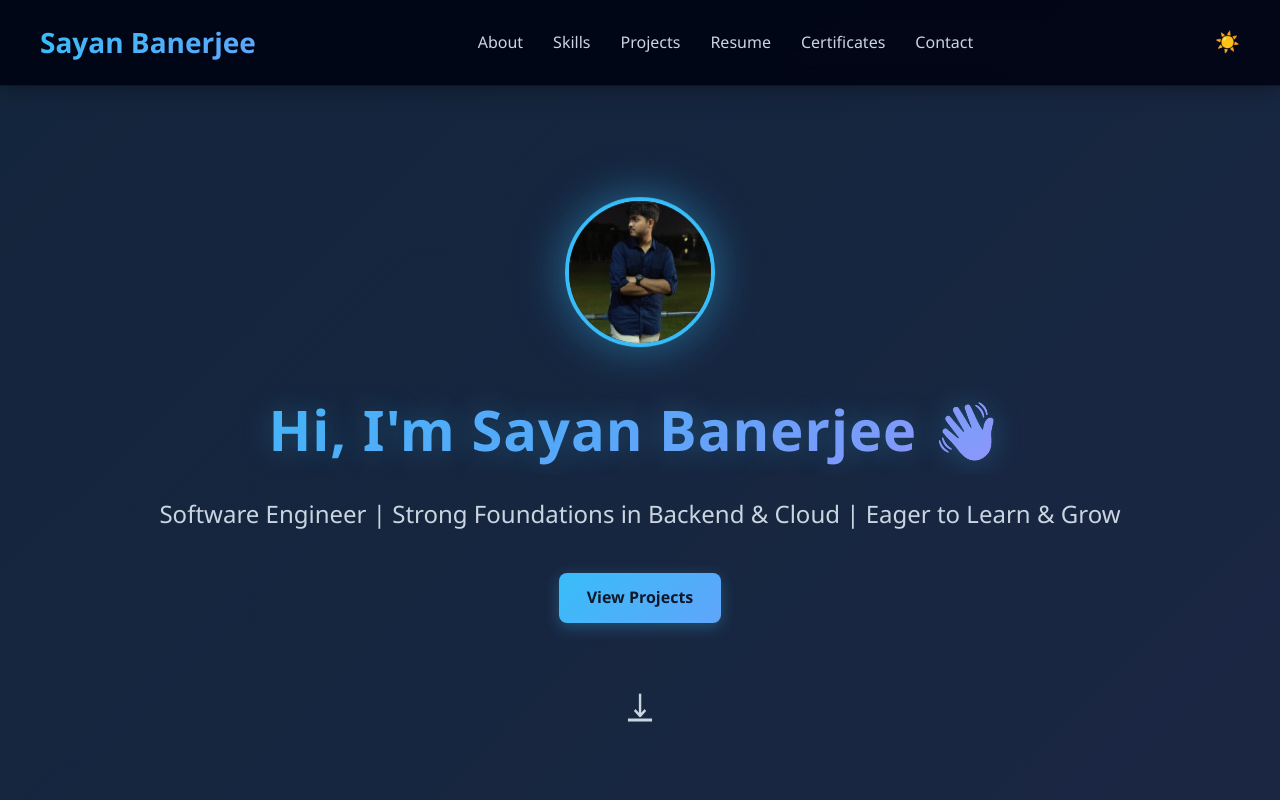
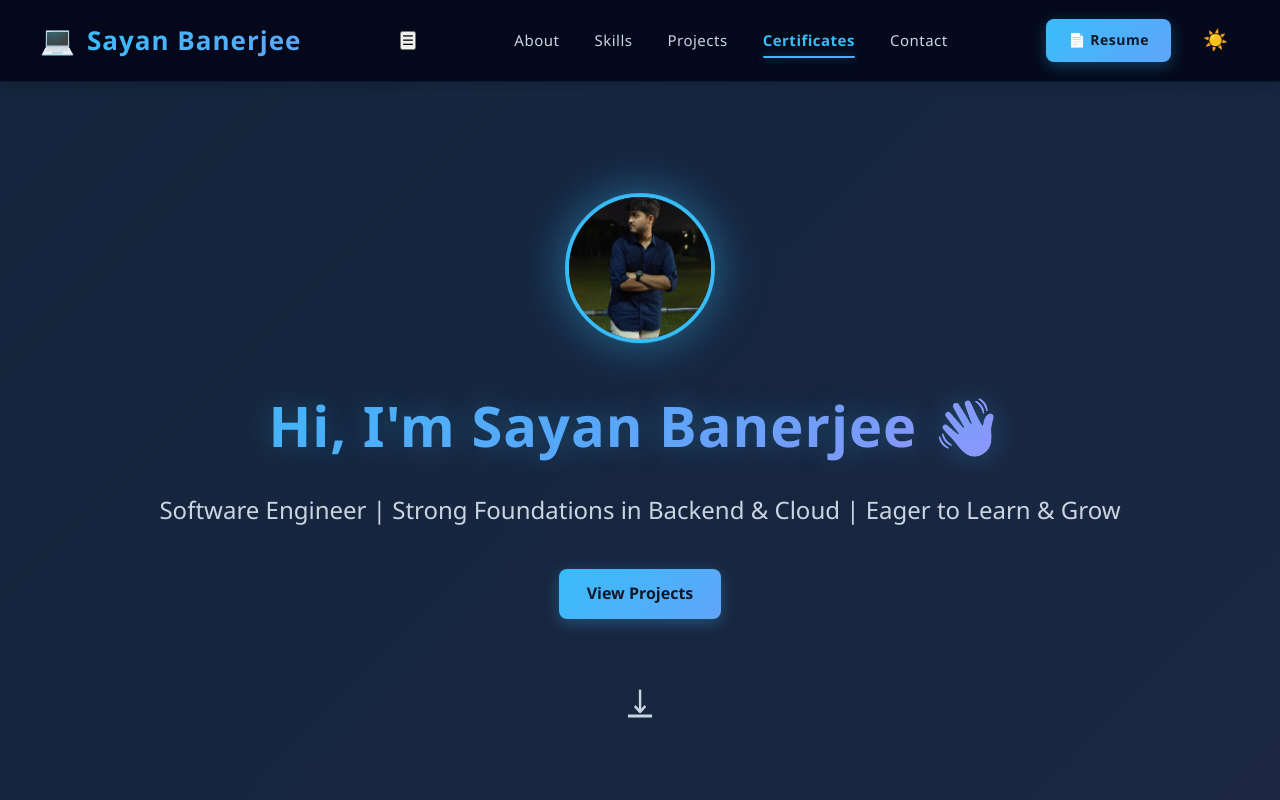
Before and after one commit to SayanBanerjee100/Portfolio, a React (Vite) app: page / in a window 1280 px wide. Shown: the top 800 px of the page. Built offline with nearby package versions, Linux system fonts and the light colour scheme.

Commit message:
Files changed fixed contact and navbar

```diff
--- a/src/App.jsx
+++ b/src/App.jsx
@@ -3,7 +3,6 @@ import Hero from "./components/Hero";
 import About from "./components/About";
 import Skills from "./components/Skills";
 import Projects from "./components/Projects";
-import Resume from "./components/Resume";
 import Certificates from "./components/Certificates";
 import Contact from "./components/Contact";
 
@@ -15,7 +14,6 @@ function App() {
       <About />
       <Skills />
       <Projects />
-      <Resume />
       <Certificates />
       <Contact />
     </>
--- a/src/components/Contact.jsx
+++ b/src/components/Contact.jsx
@@ -8,7 +8,7 @@ export default function Contact() {
         marginBottom: "40px",
         lineHeight: "1.8"
       }}>
-        I'd love to hear from you! Whether you have questions, opportunities, or just want to collaborate, feel free to reach out.
+        As a fresher software engineer, I'm eager to contribute meaningfully to a collaborative team. I'm passionate about learning from experienced developers and building impactful solutions together. Let's connect and explore opportunities to grow and innovate!
       </p>
       <div className="contact-card">
         <div className="email-section">
--- a/src/components/Navbar.jsx
+++ b/src/components/Navbar.jsx
@@ -3,6 +3,8 @@ import { useState, useEffect } from "react";
 export default function Navbar() {
   const [mobileOpen, setMobileOpen] = useState(false);
   const [theme, setTheme] = useState("dark");
+  const [scrolled, setScrolled] = useState(false);
+  const [activeSection, setActiveSection] = useState("about");
 
   useEffect(() => {
     const stored = localStorage.getItem("theme");
@@ -14,12 +16,46 @@ export default function Navbar() {
     localStorage.setItem("theme", theme);
   }, [theme]);
 
+  useEffect(() => {
+    const handleScroll = () => {
+      setScrolled(window.scrollY > 50);
+
+      // Detect active section
+      const sections = ["about", "skills", "projects", "certificates", "contact"];
+      for (let section of sections) {
+        const element = document.getElementById(section);
+        if (element) {
+          const rect = element.getBoundingClientRect();
+          if (rect.top <= 100 && rect.bottom >= 100) {
+            setActiveSection(section);
+            break;
+          }
+        }
+      }
+    };
+
+    window.addEventListener("scroll", handleScroll);
+    return () => window.removeEventListener("scroll", handleScroll);
+  }, []);
+
   const toggleTheme = () => setTheme((t) => (t === "dark" ? "light" : "dark"));
   const closeMenu = () => setMobileOpen(false);
 
+  const navItems = [
+    { label: "About", href: "#about", id: "about" },
+    { label: "Skills", href: "#skills", id: "skills" },
+    { label: "Projects", href: "#projects", id: "projects" },
+    { label: "Certificates", href: "#certificates", id: "certificates" },
+    { label: "Contact", href: "#contact", id: "contact" }
+  ];
+
   return (
-    <nav className={`nav ${mobileOpen ? "open" : ""}`}>
-      <h2>Sayan Banerjee</h2>
+    <nav className={`nav ${mobileOpen ? "open" : ""} ${scrolled ? "scrolled" : ""}`}>
+      <div className="nav-brand">
+        <span className="nav-logo">💻</span>
+        <h2>Sayan Banerjee</h2>
+      </div>
+
       <button
         className="mobile-menu-btn"
         onClick={() => setMobileOpen((o) => !o)}
@@ -27,17 +63,29 @@ export default function Navbar() {
       >
         ☰
       </button>
+
       <div className="nav-links">
-        <a href="#about" onClick={closeMenu}>About</a>
-        <a href="#skills" onClick={closeMenu}>Skills</a>
-        <a href="#projects" onClick={closeMenu}>Projects</a>
-        <a href="#resume" onClick={closeMenu}>Resume</a>
-        <a href="#certificates" onClick={closeMenu}>Certificates</a>
-        <a href="#contact" onClick={closeMenu}>Contact</a>
+        {navItems.map((item) => (
+          <a
+            key={item.id}
+            href={item.href}
+            onClick={closeMenu}
+            className={activeSection === item.id ? "active" : ""}
+          >
+            {item.label}
+            <span className="nav-link-indicator"></span>
+          </a>
+        ))}
       </div>
-      <button className="theme-toggle" onClick={toggleTheme} aria-label="Toggle theme">
-        {theme === "dark" ? "☀️" : "🌙"}
-      </button>
+
+      <div className="nav-actions">
+        <a href="/Sayan_Banerjee_IEM2027.docx" download className="btn btn-nav-download">
+          📄 Resume
+        </a>
+        <button className="theme-toggle" onClick={toggleTheme} aria-label="Toggle theme">
+          {theme === "dark" ? "☀️" : "🌙"}
+        </button>
+      </div>
     </nav>
   );
 }
--- a/src/index.css
+++ b/src/index.css
@@ -39,31 +39,118 @@ body.light-mode {
   display: flex;
   justify-content: space-between;
   align-items: center;
-  padding: 20px 40px;
-  background: rgba(2, 6, 23, 0.95);
-  backdrop-filter: blur(10px);
+  padding: 18px 40px;
+  background: rgba(2, 6, 23, 0.8);
+  backdrop-filter: blur(8px);
   position: sticky;
   top: 0;
   z-index: 100;
   border-bottom: 1px solid rgba(56, 189, 248, 0.1);
-  box-shadow: 0 4px 20px rgba(0, 0, 0, 0.3);
+  box-shadow: 0 2px 10px rgba(0, 0, 0, 0.2);
+  transition: all 0.4s cubic-bezier(0.23, 1, 0.320, 1);
+}
+
+.nav.scrolled {
+  padding: 12px 40px;
+  background: rgba(2, 6, 23, 0.95);
+  backdrop-filter: blur(15px);
+  box-shadow: 0 8px 32px rgba(56, 189, 248, 0.15);
+  border-bottom: 1px solid rgba(56, 189, 248, 0.2);
+}
+
+.nav-brand {
+  display: flex;
+  align-items: center;
+  gap: 12px;
+}
+
+.nav-logo {
+  font-size: 28px;
+  animation: float 3s ease-in-out infinite;
 }
 
 .nav h2 {
-  font-size: 28px;
+  font-size: 26px;
   background: linear-gradient(135deg, var(--color-primary), var(--color-secondary));
   -webkit-background-clip: text;
   -webkit-text-fill-color: transparent;
   background-clip: text;
+  margin: 0;
+  font-weight: 700;
+  letter-spacing: 1px;
 }
 
-.mobile-menu-btn {
-  display: none;
-  font-size: 28px;
-  background: none;
-  border: none;
-  color: var(--color-text);
-  cursor: pointer;
+.btn-nav-download {
+  background: linear-gradient(135deg, var(--color-primary), var(--color-secondary)) !important;
+  color: var(--color-btn-text) !important;
+  padding: 10px 22px !important;
+  font-size: 14px !important;
+  font-weight: 600 !important;
+  border-radius: 8px !important;
+  transition: all 0.3s ease !important;
+  box-shadow: 0 4px 15px rgba(56, 189, 248, 0.3) !important;
+  position: relative !important;
+  overflow: hidden !important;
+  margin: 0 !important;
+}
+
+.btn-nav-download::before {
+  content: '';
+  position: absolute;
+  top: 0;
+  left: -100%;
+  width: 100%;
+  height: 100%;
+  background: rgba(255, 255, 255, 0.2);
+  transition: left 0.4s ease;
+}
+
+.btn-nav-download:hover::before {
+  left: 100%;
+}
+
+.btn-nav-download:hover {
+  transform: translateY(-3px) !important;
+  box-shadow: 0 8px 25px rgba(56, 189, 248, 0.5) !important;
+}
+
+.btn-nav-download {
+  background: linear-gradient(135deg, var(--color-primary), var(--color-secondary)) !important;
+  color: var(--color-btn-text) !important;
+  padding: 10px 22px !important;
+  font-size: 14px !important;
+  font-weight: 600 !important;
+  border-radius: 8px !important;
+  transition: all 0.3s ease !important;
+  box-shadow: 0 4px 15px rgba(56, 189, 248, 0.3) !important;
+  position: relative !important;
+  overflow: hidden !important;
+}
+
+.btn-nav-download::before {
+  content: '';
+  position: absolute;
+  top: 0;
+  left: -100%;
+  width: 100%;
+  height: 100%;
+  background: rgba(255, 255, 255, 0.2);
+  transition: left 0.4s ease;
+}
+
+.btn-nav-download:hover::before {
+  left: 100%;
+}
+
+.btn-nav-download:hover {
+  transform: translateY(-3px) !important;
+  box-shadow: 0 8px 25px rgba(56, 189, 248, 0.5) !important;
+  transition: all 0.3s ease;
+}
+
+.mobile-menu-btn:hover {
+  color: var(--color-primary);
+  transform: scale(1.1);
 }
 
 .theme-toggle {
@@ -72,51 +159,94 @@ body.light-mode {
   color: var(--color-text);
   font-size: 20px;
   cursor: pointer;
-  margin-left: 20px;
+  margin: 0;
+  transition: all 0.3s ease;
+  padding: 8px 12px;
+  border-radius: 8px;
+}
+
+.theme-toggle:hover {
+  background: rgba(56, 189, 248, 0.1);
+  color: var(--color-primary);
+  transform: scale(1.15);
 }
 
 .nav .nav-links {
   display: flex;
-  gap: 30px;
+  gap: 35px;
 }
 
 .nav a {
   color: var(--color-text);
   text-decoration: none;
-  font-weight: 500;
+  font-weight: 550;
   transition: all 0.3s ease;
   position: relative;
+  font-size: 15px;
+  letter-spacing: 0.5px;
 }
 
 .nav a::after {
   content: '';
   position: absolute;
-  bottom: -5px;
+  bottom: -6px;
   left: 0;
   width: 0;
-  height: 2px;
+  height: 2.5px;
   background: linear-gradient(135deg, var(--color-primary), var(--color-secondary));
-  transition: width 0.3s ease;
+  transition: width 0.4s cubic-bezier(0.23, 1, 0.320, 1);
+  border-radius: 2px;
 }
 
 .nav a:hover {
   color: var(--color-primary);
+  text-shadow: 0 0 10px rgba(56, 189, 248, 0.3);
 }
 
 .nav a:hover::after {
   width: 100%;
 }
 
+.nav a.active {
+  color: var(--color-primary);
+  font-weight: 700;
+}
+
+.nav a.active::after {
+  width: 100%;
+  box-shadow: 0 0 10px rgba(56, 189, 248, 0.5);
+}
+
+.nav-link-indicator {
+  position: absolute;
+  bottom: -8px;
+  left: 50%;
+  transform: translateX(-50%);
+  width: 4px;
+  height: 4px;
+  border-radius: 50%;
+  background: transparent;
+  transition: all 0.3s ease;
+}
+
 .nav.open .nav-links {
   display: flex;
   flex-direction: column;
   gap: 15px;
-  background: rgba(2, 6, 23, 0.95);
-  padding: 20px;
+  background: rgba(2, 6, 23, 0.98);
+  padding: 25px;
   position: absolute;
-  top: 60px;
+  top: 70px;
   left: 0;
   right: 0;
+  border-bottom: 1px solid rgba(56, 189, 248, 0.2);
+  backdrop-filter: blur(12px);
+}
+
+.nav-actions {
+  display: flex;
+  align-items: center;
+  gap: 20px;
 }
 
 body.light-mode .nav {
@@ -793,32 +923,57 @@ body.light-mode .resume-preview {
 
 @media (max-width: 768px) {
   .nav {
-    flex-direction: column;
-    gap: 15px;
-    padding: 15px 20px;
-    position: relative;
+    flex-wrap: wrap;
+    padding: 12px 20px;
+  }
+
+  .nav-brand {
+    flex: 1;
+    min-width: 200px;
+  }
+
+  .nav-brand h2 {
+    font-size: 22px;
+  }
+
+  .nav-brand .nav-logo {
+    font-size: 24px;
   }
 
   .mobile-menu-btn {
     display: block;
+    order: 3;
   }
 
   .nav .nav-links {
     display: none;
+    gap: 12px;
   }
 
   .nav.open .nav-links {
     display: flex;
+    order: 4;
+    width: 100%;
   }
 
   .nav .nav-links {
     flex-direction: column;
-    gap: 15px;
-    align-items: center;
+    gap: 12px;
+  }
+
+  .nav-actions {
+    order: 2;
+    gap: 10px;
+  }
+
+  .btn-nav-download {
+    padding: 8px 16px !important;
+    font-size: 13px !important;
   }
 
   .theme-toggle {
-    margin-left: auto;
+    padding: 6px 10px;
+    font-size: 18px;
   }
 
   .hero {
```
